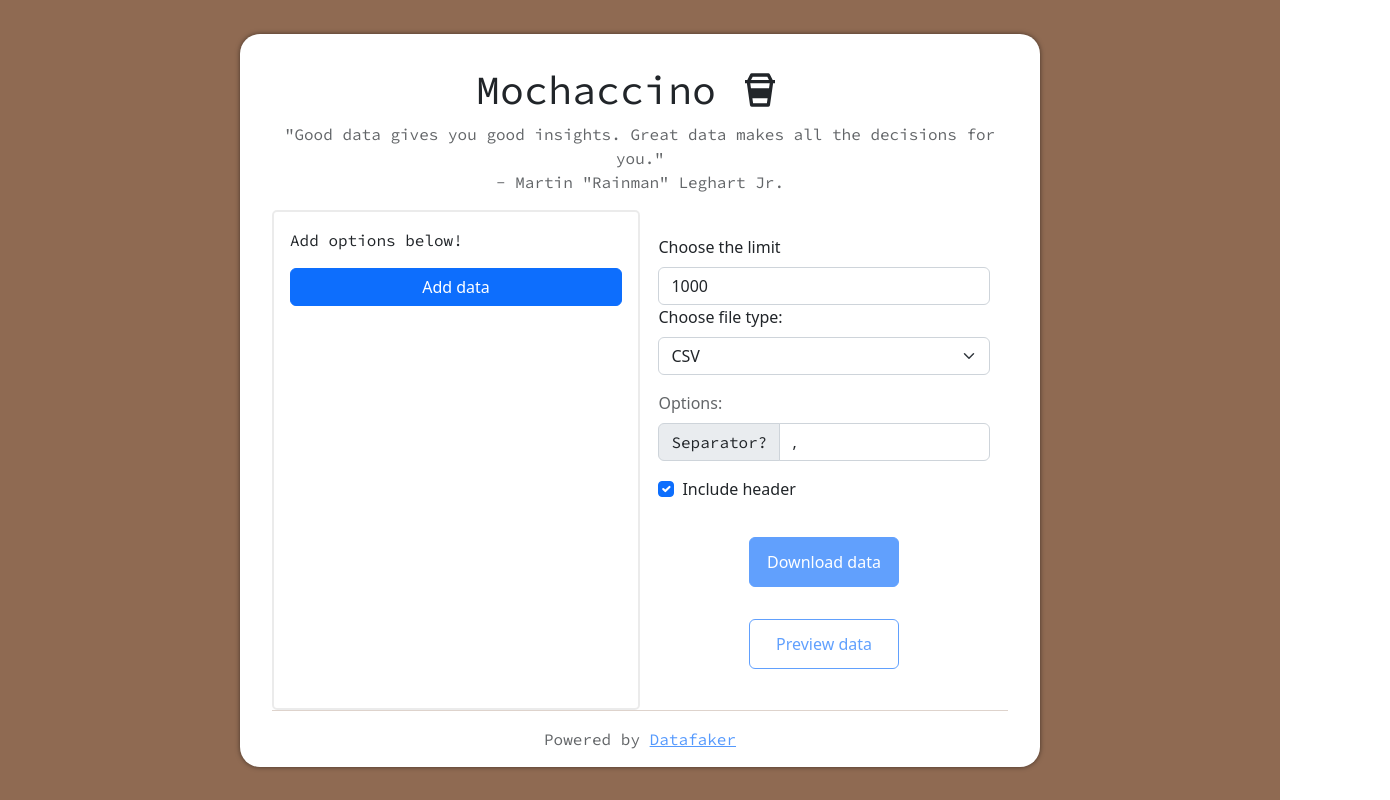
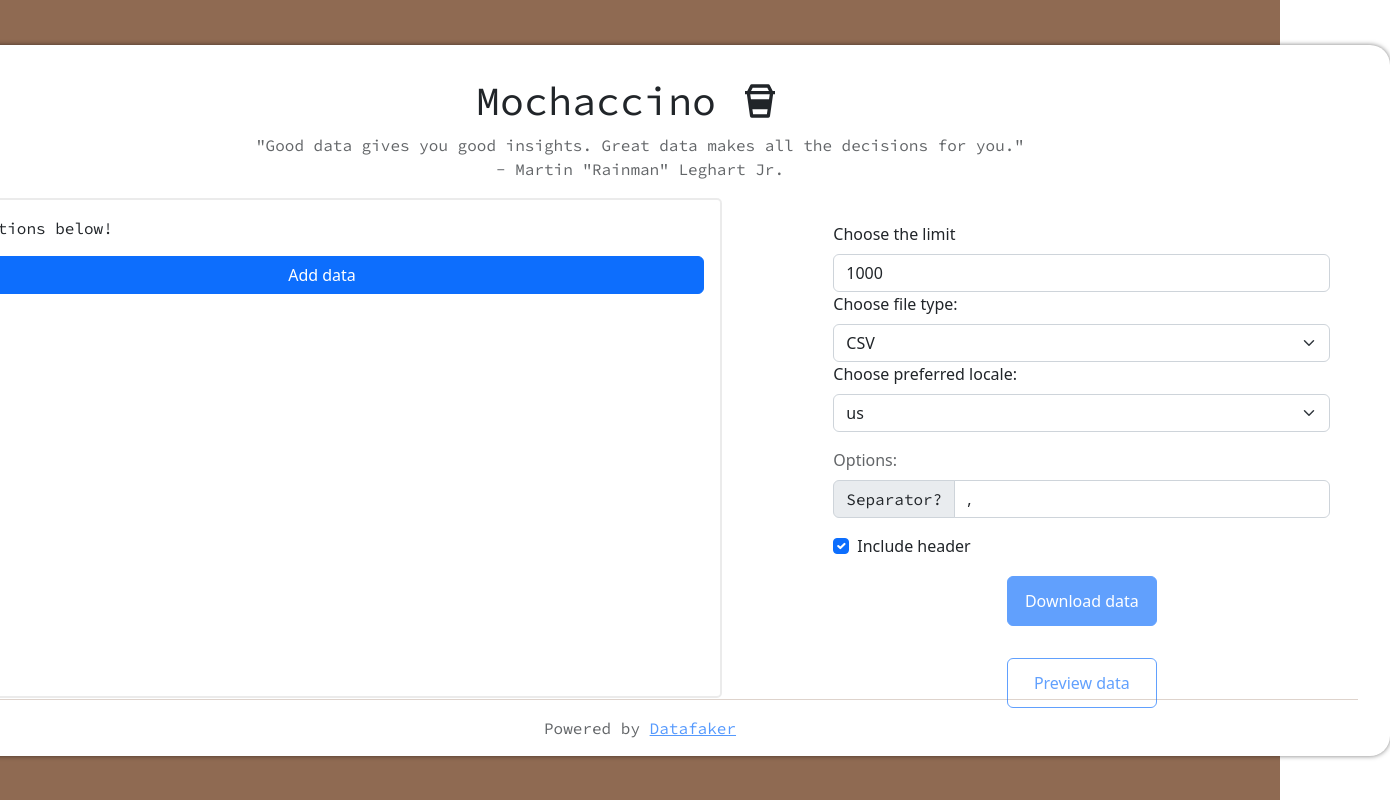
Before and after one commit to panilya/mochaccino, a React (Create React App) app in the folder mochaccino-client/: page / in a window 1280 px wide. Shown: the whole page, 1390 px wide, since content can reach past the window. Built offline with nearby package versions, Linux system fonts and the light colour scheme.

Commit message:
Added locale feature & style fixes

```diff
--- a/mochaccino-client/src/Components/Card/CardOptionList.tsx
+++ b/mochaccino-client/src/Components/Card/CardOptionList.tsx
@@ -10,12 +10,11 @@
 }
 
 const CardOptionList: React.FC<CardOptionListProps> = ({ data }) => {
-  const navigate = useNavigate();
   const dispatch = useAppDispatch();
   return (
     <Card
       className="card"
-      onClick={() => dispatch(deleteOption(data.provider))}
+      onClick={() => dispatch(deleteOption(data.id))}
       style={{
         width: "100%",
         margin: "1em 0",
--- a/mochaccino-client/src/Components/List/BadgeList/ChoosedBadgeList.tsx
+++ b/mochaccino-client/src/Components/List/BadgeList/ChoosedBadgeList.tsx
@@ -1,29 +1,30 @@
 import { Badge } from "react-bootstrap";
-import { useAppDispatch, useGetOptions } from "../../../Hooks/useRedux";
+import { useAppDispatch, useAppSelector } from "../../../Hooks/useRedux";
 import { deleteOption } from "../../../Redux/Slices/OptionSlice";
 import "./ChoosedBadgeList.css";
 
 interface ChoosedBadgeListProps {}
 
 const ChoosedBadgeList: React.FC<ChoosedBadgeListProps> = () => {
-  const choosedOptionList = useGetOptions();
+  const optionsList = useAppSelector((state) => state.options.value);
+
   const dispatch = useAppDispatch();
 
-  const handleDelete = (name: string) => dispatch(deleteOption(name));
+  const handleDelete = (id: string) => dispatch(deleteOption(id));
 
   return (
     <span className="choosed-badge-list-wrapper">
       Choosed:
       <span>
-        {choosedOptionList.map((el, id) => (
+        {optionsList.map((el) => (
           <Badge
             className="choosed-badge__badge"
-            onClick={() => handleDelete(el)}
-            key={id}
+            onClick={() => handleDelete(el.id)}
+            key={el.id}
             bg="light"
             text="dark"
           >
-            {el}
+            {el.provider}
           </Badge>
         ))}
       </span>
--- a/mochaccino-client/src/Components/List/OptionTable.css
+++ b/mochaccino-client/src/Components/List/OptionTable.css
@@ -1,5 +1,5 @@
 .option-table {
-  width: 500px;
+  width: 800px;
   height: 100%;
   border: 2px solid rgba(0, 0, 0, 0.077);
   border-radius: 5px;
@@ -7,4 +7,18 @@
   padding: 1em;
   display: flex;
   flex-direction: column;
+}
+
+.option-table__row {
+  display: flex;
+  justify-content: flex-start;
+  align-items: center;
+}
+
+#option-table-row__select {
+  width: 20%;
+}
+
+.option-table-row__label {
+  margin: 0 1em;
 }/*# sourceMappingURL=OptionTable.css.map */
--- a/mochaccino-client/src/Components/List/OptionTable.scss
+++ b/mochaccino-client/src/Components/List/OptionTable.scss
@@ -1,11 +1,22 @@
 .option-table {
-  width: 500px;
+  width: 800px;
   height: 100%;
   border: 2px solid rgba(0, 0, 0, 0.077);
   border-radius: 5px;
-
   overflow-y: scroll;
   padding: 1em;
   display: flex;
   flex-direction: column;
+
 }
+.option-table__row {
+  display: flex;
+  justify-content: flex-start;
+  align-items: center;
+}
+#option-table-row__select {
+  width: 20%;
+}
+.option-table-row__label {
+  margin: 0 1em;
+}
--- a/mochaccino-client/src/Components/List/OptionTable.tsx
+++ b/mochaccino-client/src/Components/List/OptionTable.tsx
@@ -1,23 +1,53 @@
 import { useRef } from "react";
-import { Button } from "react-bootstrap";
+import { Button, Form } from "react-bootstrap";
 import { useNavigate } from "react-router-dom";
+import { useAppDispatch } from "../../Hooks/useRedux";
+import { setLocale } from "../../Redux/Slices/OptionSlice";
 import { IProvider } from "../../Service/Interfaces";
 import CardOptionList from "../Card/CardOptionList";
 import "./OptionTable.css";
 
 interface OptionTableProps {
   optionList: IProvider[];
+  defaultLocale: string;
 }
 
-const OptionTable: React.FC<OptionTableProps> = ({ optionList }) => {
+const OptionTable: React.FC<OptionTableProps> = ({
+  optionList,
+  defaultLocale,
+}) => {
+  const dispatch = useAppDispatch();
   const navigate = useNavigate();
   const ref = useRef<HTMLDivElement>(null);
   ref.current?.scrollIntoView({ behavior: "smooth" });
+
   return (
     <section className="option-table">
       {optionList.length === 0 && <p>Add options below!</p>}
       {optionList.length > 0 &&
-        optionList.map((el, id) => <CardOptionList key={id} data={el} />)}
+        optionList.map((el, id) => {
+          return (
+            <div className="option-table__row">
+              <CardOptionList key={id} data={el} />{" "}
+              <Form.Label className="option-table-row__label">
+                Locale:
+              </Form.Label>
+              <Form.Select
+                id="option-table-row__select"
+                style={{ height: "65%" }}
+                value={el.locale}
+                defaultValue={defaultLocale}
+                onChange={(event) =>
+                  dispatch(setLocale({ id: el.id, locale: event.target.value }))
+                }
+              >
+                <option value="en">en</option>
+                <option value="us">us</option>
+                <option value="ua">ua</option>
+              </Form.Select>
+            </div>
+          );
+        })}
       <Button onClick={() => navigate("categories")}>Add data</Button>
       <div ref={ref}></div>
     </section>
--- a/mochaccino-client/src/Components/Modal/ModalComponents/FakeDataList.tsx
+++ b/mochaccino-client/src/Components/Modal/ModalComponents/FakeDataList.tsx
@@ -23,7 +23,9 @@
     <div className="fake-data-list">
       {isLoading && <SpinnerComponent />}
       {filteredProviders &&
-        filteredProviders.map((el, id) => <CardOption key={id} data={el} />)}
+        filteredProviders.map((el) => (
+          <CardOption  key={id} data={el} />
+        ))}
     </div>
   );
 };
--- a/mochaccino-client/src/Page/Home/Home.css
+++ b/mochaccino-client/src/Page/Home/Home.css
@@ -33,11 +33,11 @@
   border-radius: 20px;
   box-shadow: 0px 0px 5px rgba(0, 0, 0, 0.521);
   display: flex;
-  min-height: 75vh;
+  min-height: 80vh;
   height: -webkit-fit-content;
   height: -moz-fit-content;
   height: fit-content;
-  width: 800px;
+  width: 1500px;
   flex-direction: column;
   align-items: flex-start;
   justify-content: space-between;
@@ -72,7 +72,7 @@
 }
 
 .home__left-wrapper {
-  width: 50%;
+  width: 80%;
   height: 500px;
 }
 
--- a/mochaccino-client/src/Page/Home/Home.scss
+++ b/mochaccino-client/src/Page/Home/Home.scss
@@ -24,9 +24,9 @@
   border-radius: 20px;
   box-shadow: 0px 0px 5px rgba(0, 0, 0, 0.521);
   display: flex;
-  min-height: 75vh;
+  min-height: 80vh;
   height: fit-content;
-  width: 800px;
+  width: 1500px;
   flex-direction: column;
   align-items: flex-start;
   justify-content: space-between;
@@ -57,7 +57,7 @@
   height: 90%;
 }
 .home__left-wrapper {
-  width: 50%;
+  width: 80%;
   height: 500px;
 }
 .home__select-wrapper {
--- a/mochaccino-client/src/Page/Home/Home.tsx
+++ b/mochaccino-client/src/Page/Home/Home.tsx
@@ -3,17 +3,21 @@
 import SelectComponent from "../../Components/Select/SelectComponent";
 import OptionTable from "../../Components/List/OptionTable";
 import { Outlet, useNavigate } from "react-router-dom";
-import { useAppSelector } from "../../Hooks/useRedux";
+import { useAppDispatch, useAppSelector } from "../../Hooks/useRedux";
 import { useDownloadData } from "../../Hooks/useDownloadData";
 import "bootstrap/dist/css/bootstrap.min.css";
 import "./Home.css";
 import Form from "react-bootstrap/Form";
 import Options from "../../Components/Options";
+import { useState } from "react";
+import { setDefaultLocale } from "../../Redux/Slices/OptionSlice";
 
 interface HomeProps {}
 
 const Home: React.FC<HomeProps> = () => {
   const optionList = useAppSelector((state) => state.options.value);
+  const defaultLocale = useAppSelector((state) => state.options.defaultLocale);
+  const dispatch = useAppDispatch();
   const navigate = useNavigate();
   const { limit, setLimit, format, setFormat, isLoading, handleDownloadData } =
     useDownloadData();
@@ -42,7 +46,10 @@
         <div className="home__sides-wrapper">
           <div className="home__left-wrapper">
             <section className="home__table-wrapper">
-              <OptionTable optionList={optionList} />
+              <OptionTable
+                optionList={optionList}
+                defaultLocale={defaultLocale}
+              />
             </section>
           </div>
           <div className="home__right-wrapper">
@@ -58,6 +65,18 @@
                 placeholder="Amount goes here..."
               />
               <SelectComponent value={format} setFormat={setFormat} />
+              <Form.Label>Choose preferred locale:</Form.Label>
+              <Form.Select
+                value={defaultLocale}
+                onChange={(event) =>
+                  dispatch(setDefaultLocale(event.target.value))
+                }
+              >
+                <option value="custom">custom</option>
+                <option value="ua">ua</option>
+                <option value="us">us</option>
+                <option value="en">uk</option>
+              </Form.Select>
               {format === "csv" && <Options />}
             </div>
             <div className="home__button-wrapper">
--- a/mochaccino-client/src/Redux/Slices/OptionSlice.ts
+++ b/mochaccino-client/src/Redux/Slices/OptionSlice.ts
@@ -1,36 +1,55 @@
-import { createSlice } from "@reduxjs/toolkit";
+import { createSlice, nanoid } from "@reduxjs/toolkit";
 import type { PayloadAction } from "@reduxjs/toolkit";
 import type { RootState } from "../Store";
 import { IProvider } from "../../Service/Interfaces";
 
-// Define a type for the slice state
 interface OptionState {
+  defaultLocale: string;
   value: IProvider[];
 }
-
-// Define the initial state using that type
+export interface ISetLocale {
+  id: string;
+  locale: string;
+}
 const initialState: OptionState = {
+  defaultLocale: "us",
   value: [],
 };
 
 export const optionSlice = createSlice({
   name: "option",
-  // `createSlice` will infer the state type from the `initialState` argument
   initialState,
   reducers: {
-    // Use the PayloadAction type to declare the contents of `action.payload`
     addOption: (state, action: PayloadAction<IProvider>) => {
-      state.value.push(action.payload);
+      state.value.push({
+        ...action.payload,
+        id: nanoid(),
+        locale: state.defaultLocale,
+      });
+    },
+    setDefaultLocale: (state, action: PayloadAction<string>) => {
+      state.defaultLocale = action.payload;
+      if (state.defaultLocale !== "custom") {
+        state.value.map((el) => (el["locale"] = state.defaultLocale));
+      }
+    },
+    setLocale: (state, action: PayloadAction<ISetLocale>) => {
+      state.defaultLocale = "custom";
+      state.value.map((el) => {
+        if (el.id === action.payload.id) {
+          return (el["locale"] = action.payload.locale);
+        }
+      });
     },
     deleteOption: (state, action: PayloadAction<string>) => {
-      state.value = state.value.filter((el) => el.provider !== action.payload);
+      state.value = state.value.filter((el) => el.id !== action.payload);
     },
   },
 });
 
-export const { addOption, deleteOption } = optionSlice.actions;
+export const { addOption, deleteOption, setLocale, setDefaultLocale } =
+  optionSlice.actions;
 
-// Other code such as selectors can use the imported `RootState` type
 export const selectCount = (state: RootState) => state.options;
 
 export default optionSlice.reducer;
--- a/mochaccino-client/src/Service/Interfaces.ts
+++ b/mochaccino-client/src/Service/Interfaces.ts
@@ -10,4 +10,6 @@
 export interface IProvider {
   provider: string;
   example: string;
+  id: string;
+  locale: string;
 }
```
Also changed, not shown: 2 other files (tests, documents, lock files or other folders).
